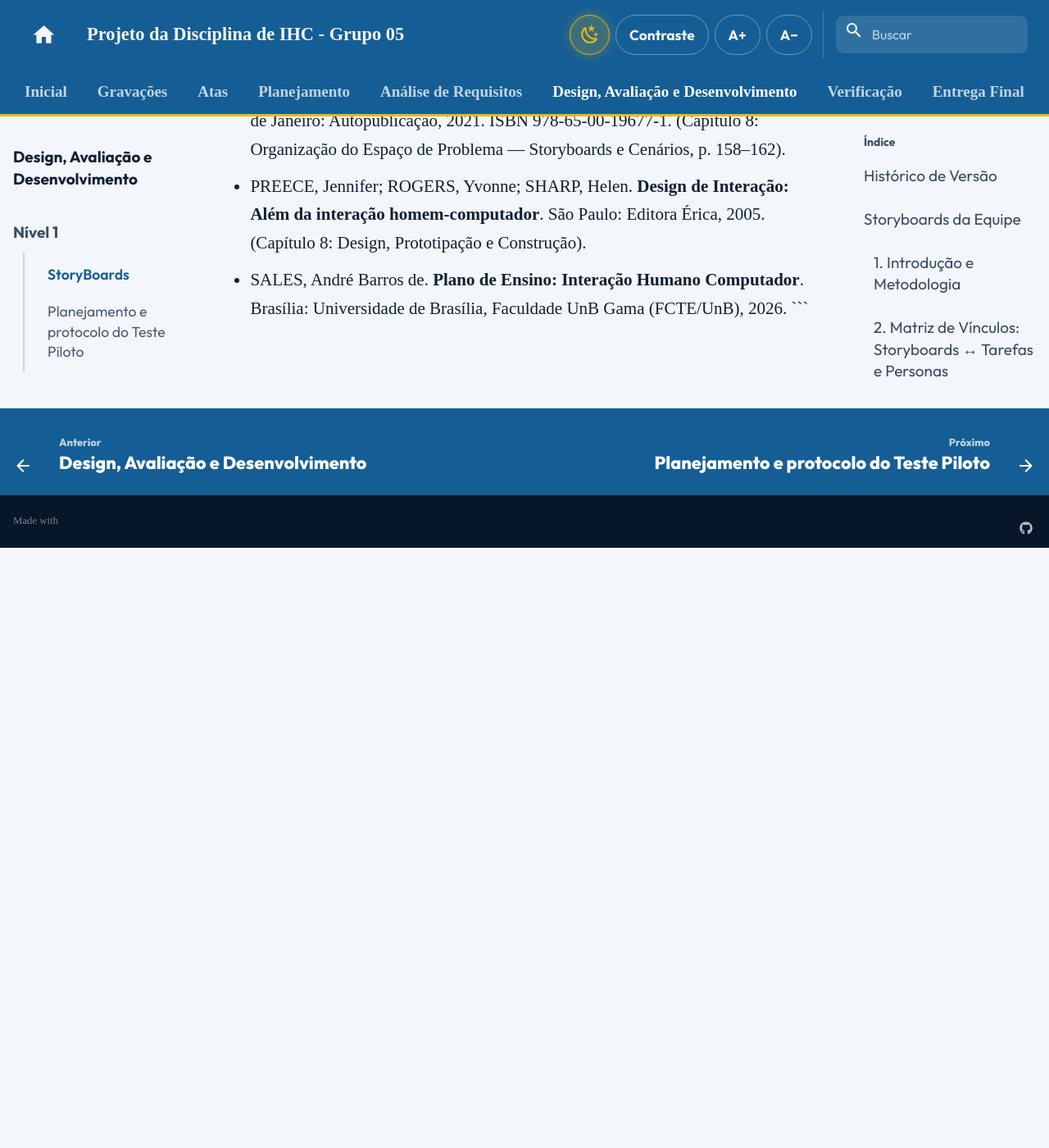
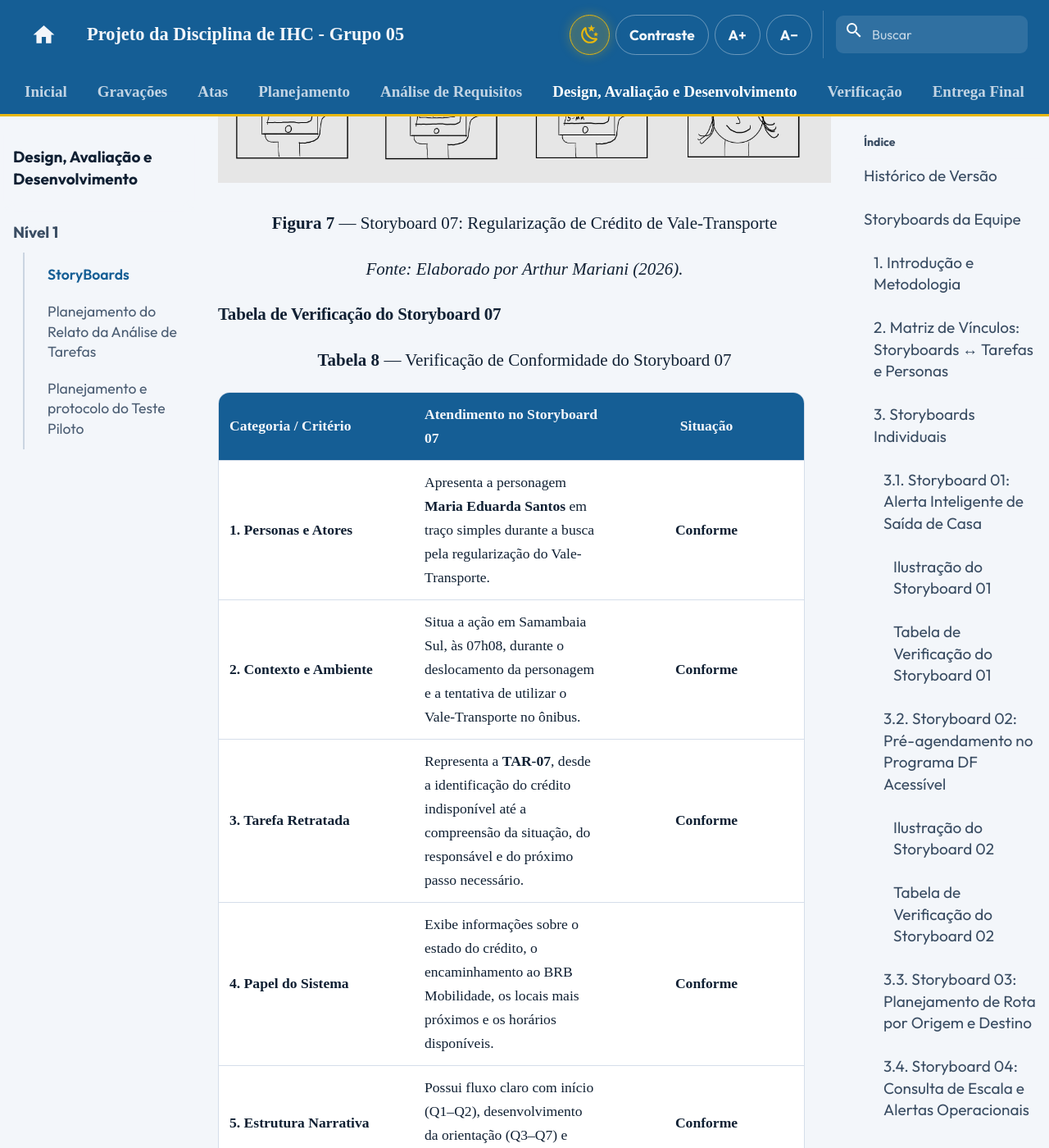
Before and after one commit to Interacao-Humano-Computador/2026.2-Grupo05, an MkDocs documentation site: the page built from docs/design-avaliacao-desenvolvimento/nivel1/storyboards.md, in a window 1280 px wide and 1400 px high, scrolled down 10330 px. Shown: the whole window at 82% size. Built offline with MkDocs 1.6.1 and Material for MkDocs 9.7.7, drawn with Linux system fonts in a browser that asks for light colours; comment, search, counter and statistics services are not loaded; before the commit the page ends 10998 px from its top, so only the background shows below that; some of the changed text lies outside the part shown.

Commit message:
docs: adição do storyboard cenario 4

```diff
--- a/docs/design-avaliacao-desenvolvimento/nivel1/storyboards.md
+++ b/docs/design-avaliacao-desenvolvimento/nivel1/storyboards.md
@@ -180,7 +180,31 @@ A Tabela 1 sintetiza a distribuição dos 7 Storyboards do Grupo 05, indicando o
 * **Cenário de Uso:** [Cenário 4 — Resolução de Falha de Crédito de Vale-Transporte](https://interacao-humano-computador.github.io/2026.2-Grupo05/analise-de-requisitos/cenarios/cenario-4-credito-vale-transporte/)
 * **Tarefa Ancorada:** [TAR-07 — Consulta e Regularização de Crédito](https://interacao-humano-computador.github.io/2026.2-Grupo05/analise-de-requisitos/analise-de-tarefas/tar-07-credito-vale-transporte/)
 
-*(Esta seção será preenchida com a ilustração e descrição detalhada do Storyboard 07 elaborado pelo integrante Arthur Mariani).*
+#### **Ilustração do Storyboard 07**
+
+<div align="center">
+  <img src="../../../assets/storyboards/Storyboard-7-Arthur.png" alt="Storyboard 07 - Regularização de Crédito de Vale-Transporte" width="100%">
+  <p><strong>Figura 7</strong> — Storyboard 07: Regularização de Crédito de Vale-Transporte</p>
+  <p><em>Fonte: Elaborado por Arthur Mariani (2026).</em></p>
+</div>
+
+#### **Tabela de Verificação do Storyboard 07**
+
+<div align="center">
+<p><strong>Tabela 8</strong> — Verificação de Conformidade do Storyboard 07</p>
+</div>
+
+| Categoria / Critério | Atendimento no Storyboard 07 | Situação |
+| :--- | :--- | :---: |
+| **1. Personas e Atores** | Apresenta a personagem **Maria Eduarda Santos** em traço simples durante a busca pela regularização do Vale-Transporte. | **Conforme** |
+| **2. Contexto e Ambiente** | Situa a ação em Samambaia Sul, às 07h08, durante o deslocamento da personagem e a tentativa de utilizar o Vale-Transporte no ônibus. | **Conforme** |
+| **3. Tarefa Retratada** | Representa a **TAR-07**, desde a identificação do crédito indisponível até a compreensão da situação, do responsável e do próximo passo necessário. | **Conforme** |
+| **4. Papel do Sistema** | Exibe informações sobre o estado do crédito, o encaminhamento ao BRB Mobilidade, os locais mais próximos e os horários disponíveis. | **Conforme** |
+| **5. Estrutura Narrativa** | Possui fluxo claro com início (Q1–Q2), desenvolvimento da orientação (Q3–Q7) e desfecho positivo (Q8). | **Conforme** |
+
+<div align="center">
+<p><em>Fonte: Arthur Mariani (2026).</em></p>
+</div>
 
 ---
 
--- a/mkdocs.yml
+++ b/mkdocs.yml
@@ -182,6 +182,7 @@ nav:
     - design-avaliacao-desenvolvimento/index.md
     - Nível 1:
       - StoryBoards: design-avaliacao-desenvolvimento/nivel1/storyboards.md
+      - Planejamento do Relato da Análise de Tarefas: design-avaliacao-desenvolvimento/nivel1/planejamento-relato-analise-tarefas.md
       - Planejamento e protocolo do Teste Piloto: design-avaliacao-desenvolvimento/nivel1/planejamento-e-protocolo-do-teste-piloto.md
 
   - Verificação:
```
Also changed, not shown: docs/assets/storyboards/Storyboard-7-Arthur.png (added).
